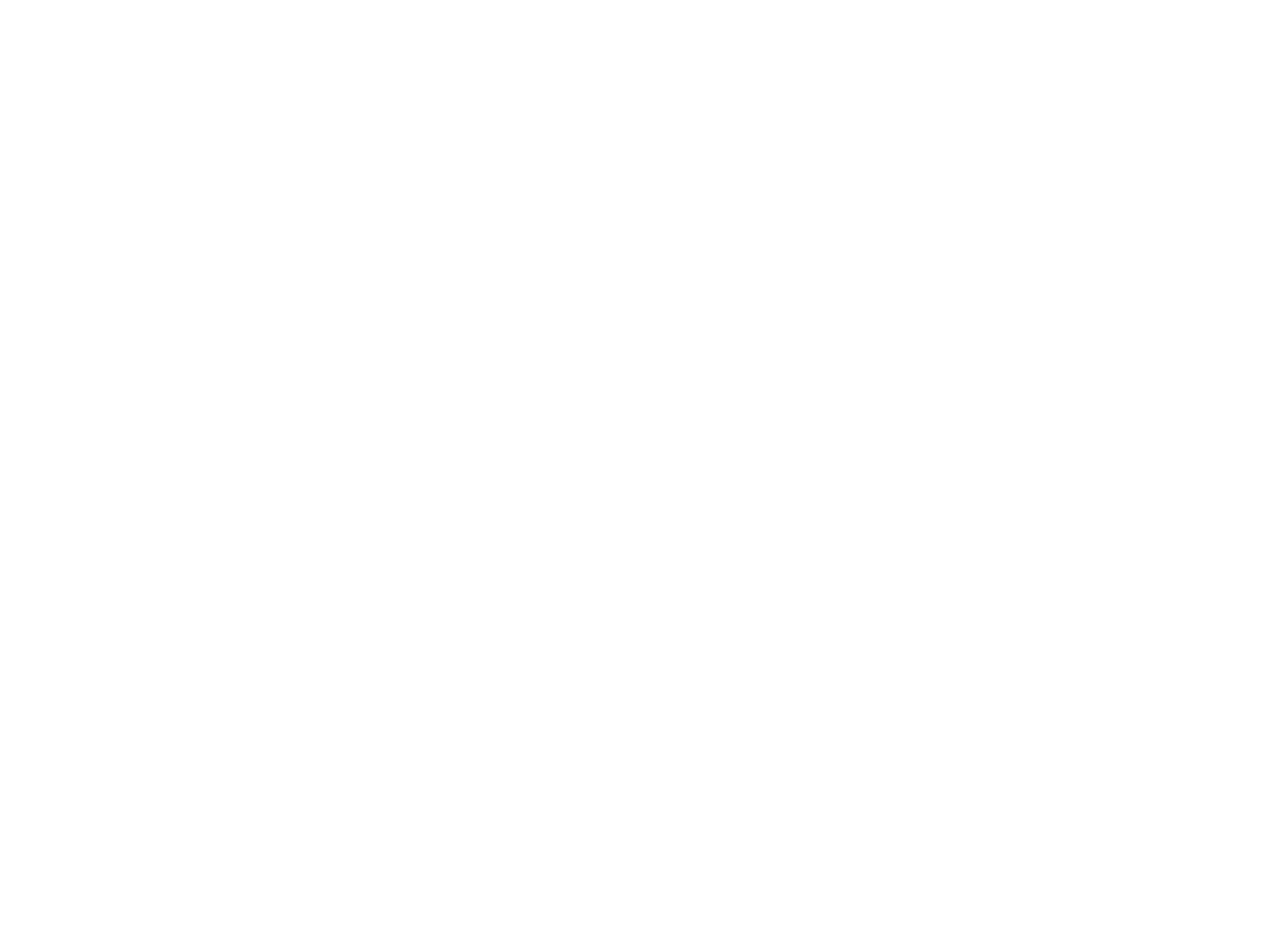
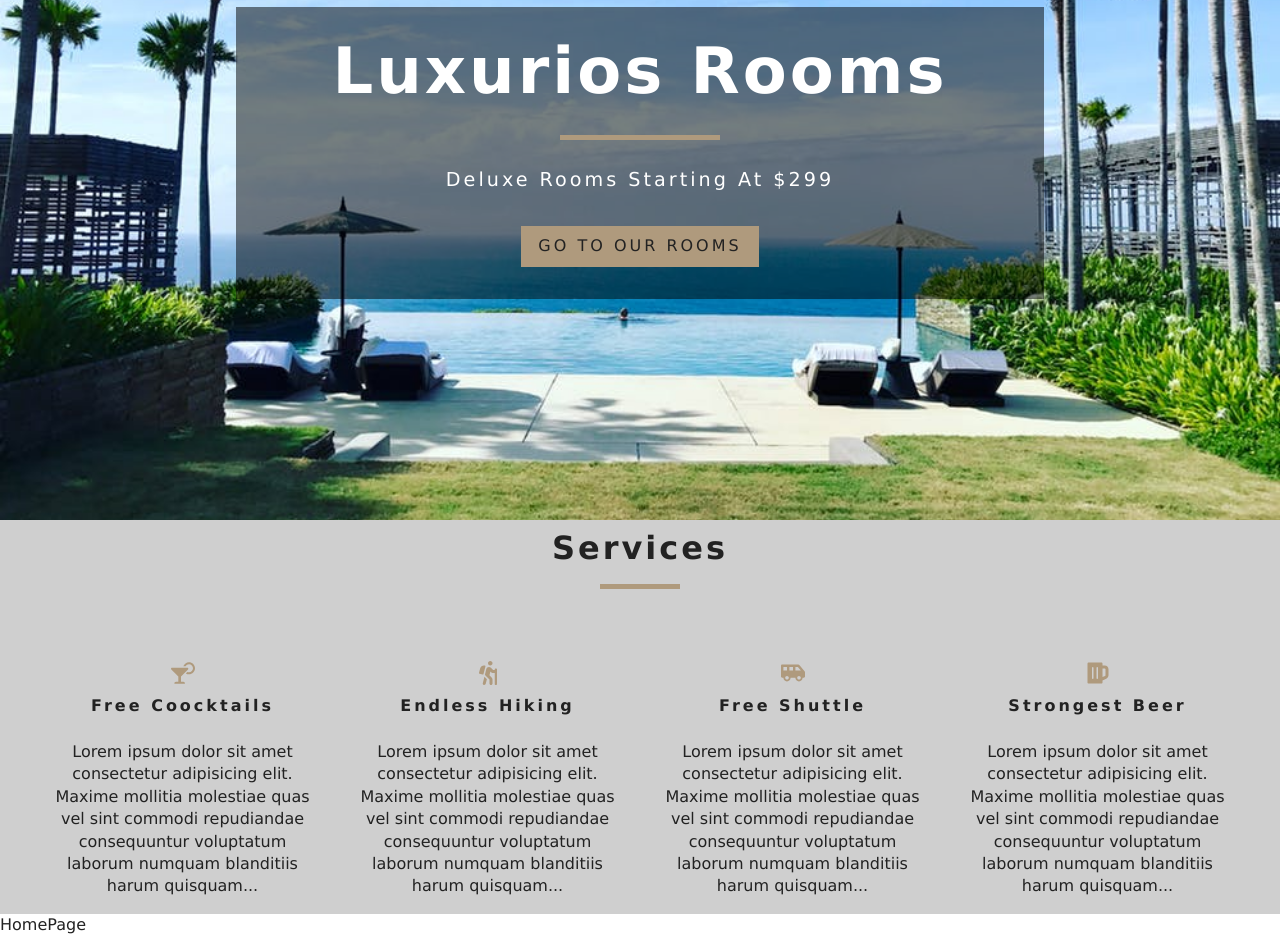
Before and after one commit to giovi1998/HotelReactProject, a React (Create React App) app: page / in a window 1280 px wide. Shown: the part 280-1216 px from the top of the page. Before the commit the page ends 800 px from the top, so only its background shows below. Built offline with nearby package versions, Linux system fonts and the light colour scheme.

Commit message:
Routes setUp + Services

```diff
--- a/src/App.css
+++ b/src/App.css
@@ -86,122 +86,6 @@
   padding: 1rem;
   letter-spacing: var(--mainSpacing);
 }
-
-/* Hero */
-.defaultHero,
-.roomsHero {
-  min-height: calc(100vh - 66px);
-  background: url("./images/defaultBcg.jpeg") center/cover no-repeat;
-  display: flex;
-  align-items: center;
-  justify-content: center;
-}
-.roomsHero {
-  background-image: url("./images/room-2.jpeg");
-  min-height: 60vh;
-}
-/* End of Hero */
-/* Banner */
-.banner {
-  display: inline-block;
-  background: rgba(0, 0, 0, 0.5);
-  color: var(--mainWhite);
-  padding: 2rem 1rem;
-  text-align: center;
-  text-transform: capitalize;
-  letter-spacing: var(--mainSpacing);
-}
-.banner h1 {
-  font-size: 2.5rem;
-}
-.banner div {
-  width: 10rem;
-  height: 5px;
-  background: var(--primaryColor);
-  margin: 1.7rem auto;
-}
-.banner p {
-  font-size: 1.2rem;
-  margin-bottom: 2rem;
-}
-@media screen and (min-width: 576px) {
-  .banner {
-    padding: 2rem 3rem;
-  }
-  .banner h1 {
-    font-size: 3rem;
-  }
-}
-@media screen and (min-width: 992px) {
-  .banner {
-    padding: 2rem 6rem;
-  }
-  .banner h1 {
-    font-size: 4rem;
-  }
-}
-/* End of Banner */
-/* Title */
-.section-title {
-  text-align: center;
-  margin-bottom: 4rem;
-}
-.section-title h4 {
-  font-size: 2rem;
-  letter-spacing: var(--mainSpacing);
-  text-transform: capitalize;
-  margin-bottom: 1rem;
-}
-.section-title div {
-  width: 5rem;
-  height: 5px;
-  margin: 0 auto;
-  background: var(--primaryColor);
-}
-/* end of Title */
-
-/* services */
-.services {
-  padding: 5rem 0;
-}
-.services {
-  background: var(--darkGrey);
-  text-align: center;
-}
-.services-center {
-  width: 90vw;
-  margin: 0 auto;
-  display: grid;
-  grid-template-columns: repeat(auto-fit, minmax(255px, 1fr));
-  grid-row-gap: 2rem;
-  grid-column-gap: 50px;
-}
-.service span {
-  display: inline-block;
-  color: var(--primaryColor);
-  font-size: 2.5rem;
-  margin-bottom: 1.5rem;
-}
-.services h6 {
-  letter-spacing: var(--mainSpacing);
-}
-.services p {
-  width: 80%;
-  margin: 0 auto;
-}
-@media screen and (min-width: 992px) {
-  .services-center {
-    width: 95vw;
-    max-width: 1170px;
-  }
-}
-
-@media screen and (min-width: 1200px) {
-  .services p {
-    width: 100%;
-  }
-}
-/*end of services */
 /* featured rooms */
 
 .featured-rooms {
--- /dev/null
+++ b/src/Component/Banner.js
@@ -0,0 +1,14 @@
+import React from 'react'
+import "../styles/Banner.css"
+const Banner = ({children,title,subtile}) => {
+  return (
+    <div className='banner'>
+      <h1>{title}</h1>
+      <div></div>
+      <p>{subtile}</p>
+      {children}
+    </div>
+  )
+}
+
+export default Banner
--- /dev/null
+++ b/src/Component/Hero.js
@@ -0,0 +1,15 @@
+import React from 'react'
+import "../styles/Hero.css"
+
+function Hero({children,hero}) {
+  return (
+    <header className={hero}>
+      {children}
+    </header>
+  )
+}
+
+Hero.defaultProps ={
+    hero:"defaultHero"
+}
+export default Hero
--- /dev/null
+++ b/src/Component/Services.js
@@ -0,0 +1,47 @@
+import React, { useState } from 'react';
+import {FaCocktail,FaHiking,FaShuttleVan,FaBeer} from "react-icons/fa";
+import "../styles/Services.css";
+import Title from "./Title";
+
+let servicesWithIcon= [
+    {
+        icon: <FaCocktail />,
+        title: "Free Coocktails",
+        info: "Lorem ipsum dolor sit amet consectetur adipisicing elit. Maxime mollitia molestiae quas vel sint commodi repudiandae consequuntur voluptatum laborum numquam blanditiis harum quisquam..."
+    },
+    {
+        icon: <FaHiking />,
+        title: "Endless Hiking",
+        info: "Lorem ipsum dolor sit amet consectetur adipisicing elit. Maxime mollitia molestiae quas vel sint commodi repudiandae consequuntur voluptatum laborum numquam blanditiis harum quisquam..."
+    },
+    {
+        icon: <FaShuttleVan />,
+        title: "Free Shuttle",
+        info: "Lorem ipsum dolor sit amet consectetur adipisicing elit. Maxime mollitia molestiae quas vel sint commodi repudiandae consequuntur voluptatum laborum numquam blanditiis harum quisquam..."
+    },
+    {
+        icon: <FaBeer />,
+        title: "Strongest Beer",
+        info: "Lorem ipsum dolor sit amet consectetur adipisicing elit. Maxime mollitia molestiae quas vel sint commodi repudiandae consequuntur voluptatum laborum numquam blanditiis harum quisquam..."
+    }
+]
+
+function Services() {
+  const [servicesState,setServicesState] = useState(servicesWithIcon);
+  return (
+    <section className="services">
+      <Title title="Services"/>
+      <div className='services-center'>
+        {servicesState.map((item,index) => {
+            return (<article key={index} className="services" >
+                <span className='services-icon'>{item.icon}</span>
+                <h6>{item.title}</h6>
+                <p>{item.info}</p>
+            </article>)
+        })}
+      </div>
+    </section>
+  )
+}
+
+export default Services
--- /dev/null
+++ b/src/Component/Title.js
@@ -0,0 +1,12 @@
+import React from 'react'
+import "../styles/Title.css"
+function Title({title}) {
+  return (
+    <div className='section-title'>
+      <h4>{title}</h4>
+      <div></div>
+    </div>
+  )
+}
+
+export default Title
--- a/src/Pages/ErrorPage.js
+++ b/src/Pages/ErrorPage.js
@@ -1,8 +1,18 @@
 import React from 'react'
+import Hero from "../Component/Hero";
+import Banner from "../Component/Banner";
+import {Link} from "react-router-dom";
 
 const ErrorPage = () => {
   return (
     <div>
+      <Hero>
+        <Banner title="404" subtile="Page not found">
+        <Link to='/' className="btn-primary">
+          Return home
+        </Link>
+        </Banner>
+      </Hero>
       Error Page
     </div>
   )
--- a/src/Pages/HomePage.js
+++ b/src/Pages/HomePage.js
@@ -1,8 +1,20 @@
 import React from 'react'
+import Hero from "../Component/Hero";
+import Banner from "../Component/Banner";
+import {Link} from "react-router-dom";
+import Services from '../Component/Services';
 
 const HomePage = () => {
   return (
     <div>
+      <Hero>
+        <Banner title="Luxurios rooms" subtile="Deluxe rooms starting at $299">
+        <Link to='/rooms' className="btn-primary">
+          Go to our rooms
+        </Link>
+        </Banner>
+      </Hero>
+      <Services />
       HomePage
     </div>
   )
--- a/src/Pages/Rooms.js
+++ b/src/Pages/Rooms.js
@@ -1,9 +1,18 @@
 import React from 'react'
+import Hero from "../Component/Hero";
+import Banner from "../Component/Banner";
+import {Link} from "react-router-dom";
 
 const Rooms = () => {
   return (
     <div>
-      Rooms Page
+      <Hero hero="roomsHero">
+        <Banner title="Our rooms">
+        <Link to='/' className="btn-primary">
+          Return home
+        </Link>
+        </Banner>
+      </Hero>
     </div>
   )
 }
--- /dev/null
+++ b/src/styles/Banner.css
@@ -0,0 +1,38 @@
+.banner {
+    display: inline-block;
+    background: rgba(0, 0, 0, 0.5);
+    color: var(--mainWhite);
+    padding: 2rem 1rem;
+    text-align: center;
+    text-transform: capitalize;
+    letter-spacing: var(--mainSpacing);
+  }
+  .banner h1 {
+    font-size: 2.5rem;
+  }
+  .banner div {
+    width: 10rem;
+    height: 5px;
+    background: var(--primaryColor);
+    margin: 1.7rem auto;
+  }
+  .banner p {
+    font-size: 1.2rem;
+    margin-bottom: 2rem;
+  }
+  @media screen and (min-width: 576px) {
+    .banner {
+      padding: 2rem 3rem;
+    }
+    .banner h1 {
+      font-size: 3rem;
+    }
+  }
+  @media screen and (min-width: 992px) {
+    .banner {
+      padding: 2rem 6rem;
+    }
+    .banner h1 {
+      font-size: 4rem;
+    }
+  }
--- /dev/null
+++ b/src/styles/Hero.css
@@ -0,0 +1,13 @@
+.defaultHero,
+.roomsHero {
+  min-height: calc(100vh - 66px);
+  background: url("../images/defaultBcg.jpeg") center/cover no-repeat;
+  display: flex;
+  align-items: center;
+  justify-content: center;
+}
+.roomsHero {
+  background-image: url("../images/room-2.jpeg");
+  min-height: 60vh;
+}
+/* End of Hero */
--- /dev/null
+++ b/src/styles/Services.css
@@ -0,0 +1,48 @@
+
+/* services */
+.services {
+    padding: 0.5rem 0;
+  }
+  .services {
+    background: var(--darkGrey);
+    text-align: center;
+  }
+  .services-center {
+    width: 90vw;
+    margin: 0 auto;
+    display: grid;
+    grid-template-columns: repeat(auto-fit, minmax(255px, 1fr));
+    grid-row-gap: 2rem;
+    grid-column-gap: 50px;
+  }
+  .service span {
+    display: inline-block;
+    color: var(--primaryColor);
+    font-size: 2.5rem;
+    margin-bottom: 1.5rem;
+  }
+  .services h6 {
+    letter-spacing: var(--mainSpacing);
+  }
+  .services p {
+    width: 80%;
+    margin: 0 auto;
+  }
+
+  .services-icon {
+    font-size: 1.5rem;
+    color: var(--primaryColor);
+  }
+  @media screen and (min-width: 992px) {
+    .services-center {
+      width: 95vw;
+      max-width: 1170px;
+    }
+  }
+
+  @media screen and (min-width: 1200px) {
+    .services p {
+      width: 100%;
+    }
+  }
+  /*end of services */
--- /dev/null
+++ b/src/styles/Title.css
@@ -0,0 +1,18 @@
+/* Title */
+.section-title {
+    text-align: center;
+    margin-bottom: 4rem;
+  }
+  .section-title h4 {
+    font-size: 2rem;
+    letter-spacing: var(--mainSpacing);
+    text-transform: capitalize;
+    margin-bottom: 1rem;
+  }
+  .section-title div {
+    width: 5rem;
+    height: 5px;
+    margin: 0 auto;
+    background: var(--primaryColor);
+  }
+  /* end of Title */
```
